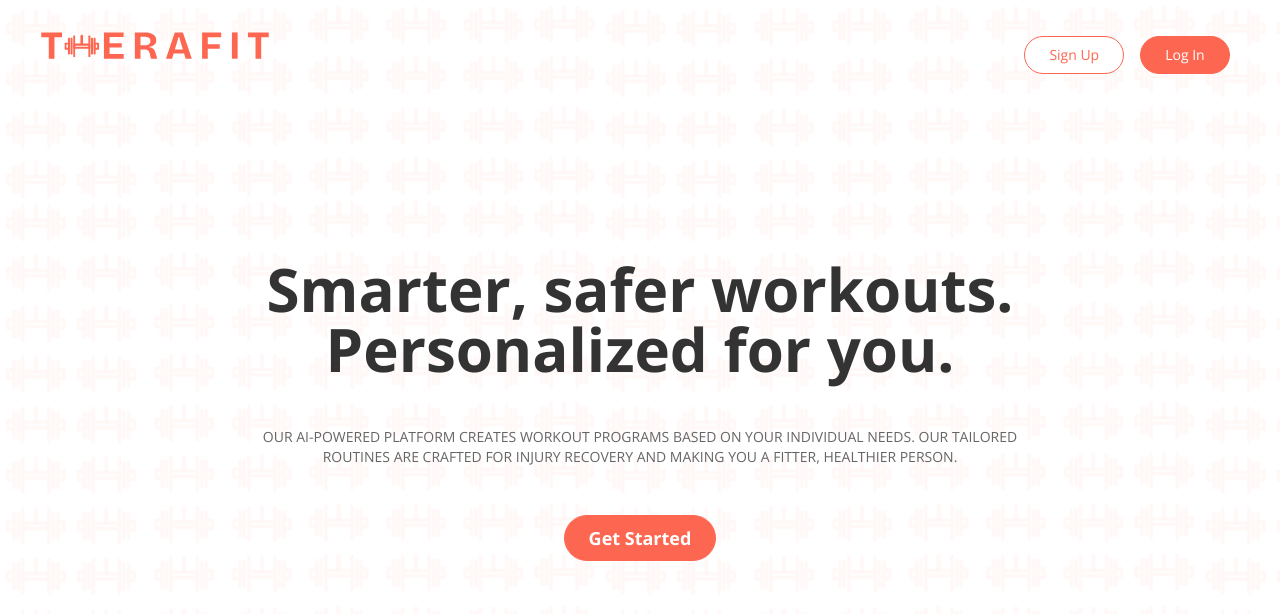
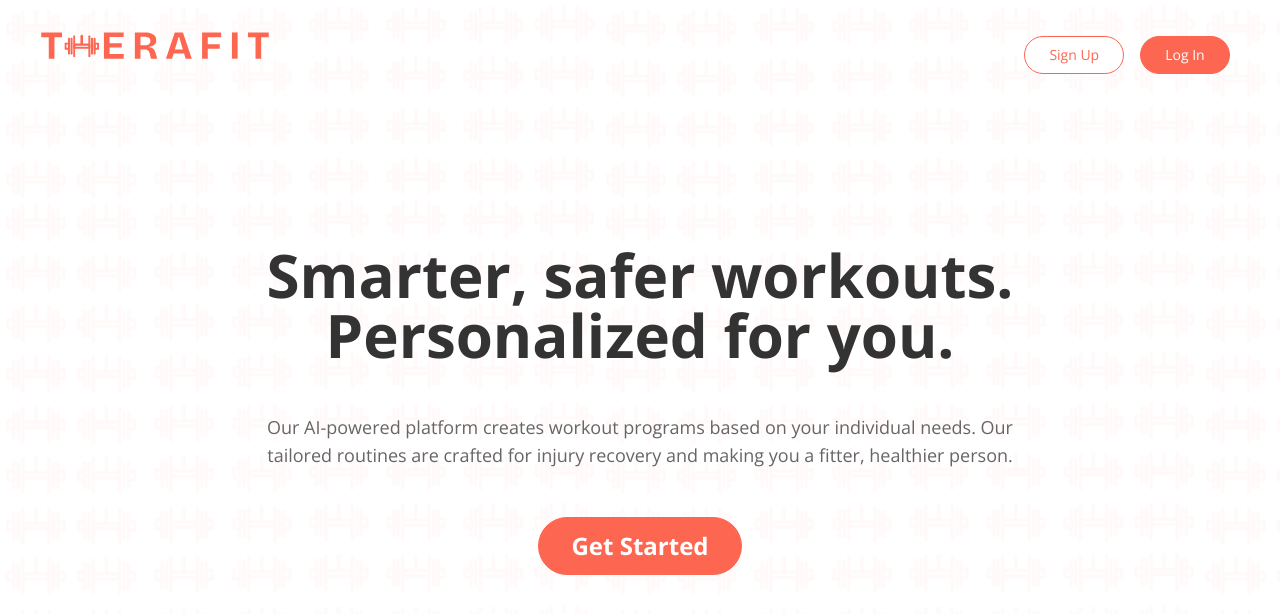
Before and after one commit to Nehal70/Therafit, a React (Vite) app in the folder client/: page / in a window 1280 px wide. Shown: the top 614 px of the page. Built offline with nearby package versions, Linux system fonts and the light colour scheme.

Commit message:
Update home.jsx

```diff
--- a/client/src/pages/home.jsx
+++ b/client/src/pages/home.jsx
@@ -5,7 +5,7 @@
 
     return (
         <>
-            <div className='fixed top-0 z-[50] w-screen h-screen bg-[auto_600px] bg-white/90 bg-blend-lighten font-lato'
+            <div className='fixed top-0 z-[50] w-screen h-screen bg-[auto_600px] bg-white/93 bg-blend-lighten font-lato'
                 style={{ backgroundImage: `url(${Pattern})` }}>
                 <div className='flex justify-between px-10 pt-8 pb-3'>
                     <a href='/'><img className='max-w-[230px]' src={Wordmark} /></a>
@@ -17,9 +17,9 @@
                 <div
                     className="flex flex-col gap-12 h-[80vh] items-center justify-center px-[30px] font-lato">
                     <h1 className='text-[#333333] text-center font-bold text-4xl md:text-5xl lg:text-6xl animate-floatIn'>Smarter, safer workouts. <br /> Personalized for you.</h1>
-                    <h4 className='text-[#555555] text-center text-sm uppercase opacity-90 w-2/3 max-w-[780px] animate-floatInDelay'>OUR AI-POWERED PLATFORM CREATES WORKOUT PROGRAMS BASED ON YOUR INDIVIDUAL NEEDS. OUR TAILORED ROUTINES ARE CRAFTED FOR INJURY RECOVERY AND MAKING YOU A FITTER, HEALTHIER PERSON.</h4>
+                    <h4 className='text-[#555555] text-center text-lg opacity-90 w-2/3 max-w-[780px] animate-floatInDelay'>Our AI-powered platform creates workout programs based on your individual needs. Our tailored routines are crafted for injury recovery and making you a fitter, healthier person.</h4>
 
-                    <a href='signup'><button className='text-lg font-bold px-6 py-2 bg-fit-orange text-white rounded-full border border-fit-orange hover:bg-white hover:text-fit-orange font-lato'>Get Started</button></a>
+                    <a href='signup'><button className='text-2xl font-bold px-8 py-3 bg-fit-orange text-white rounded-full border border-fit-orange hover:bg-white hover:text-fit-orange font-lato'>Get Started</button></a>
                 </div>
             </div>
         </>
```
